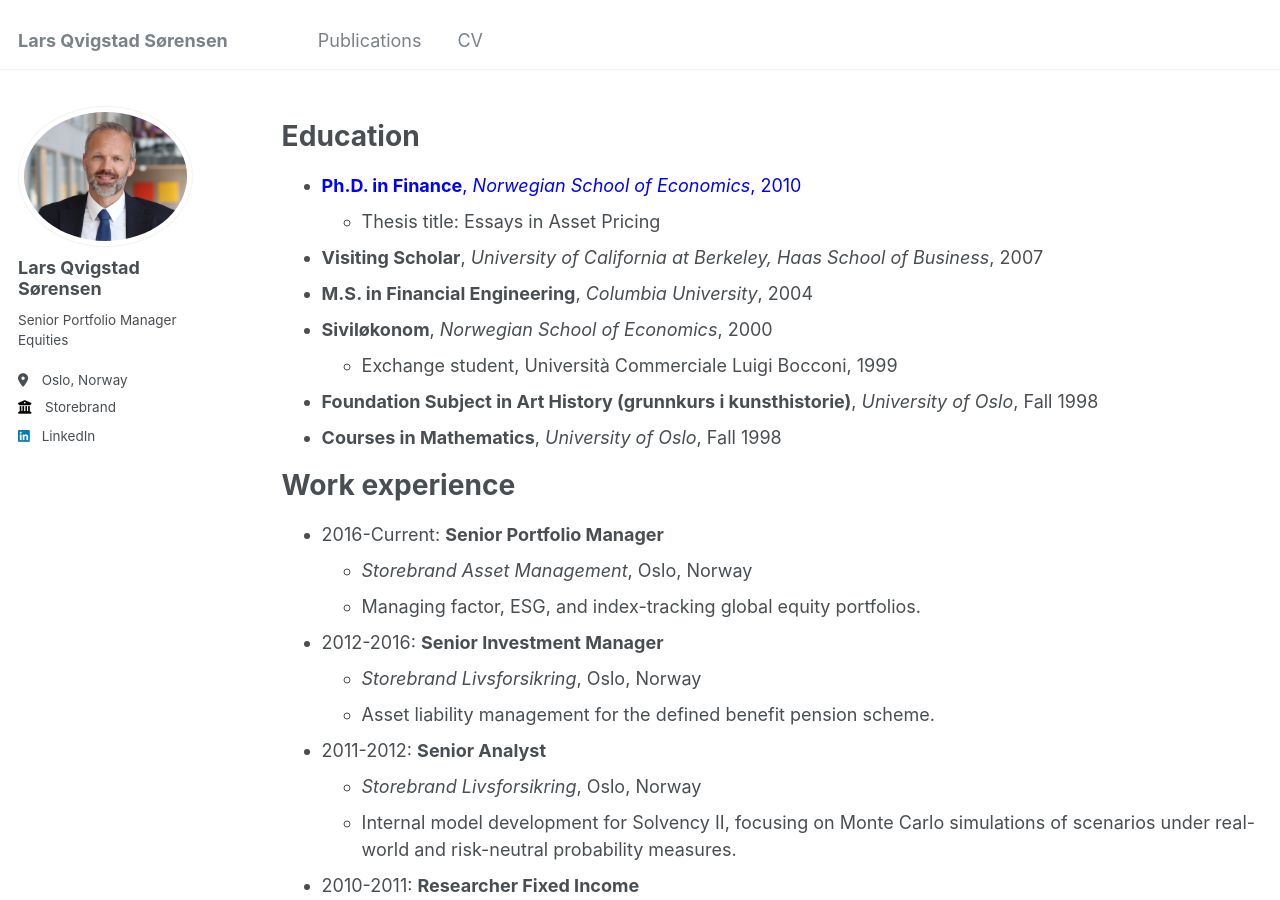
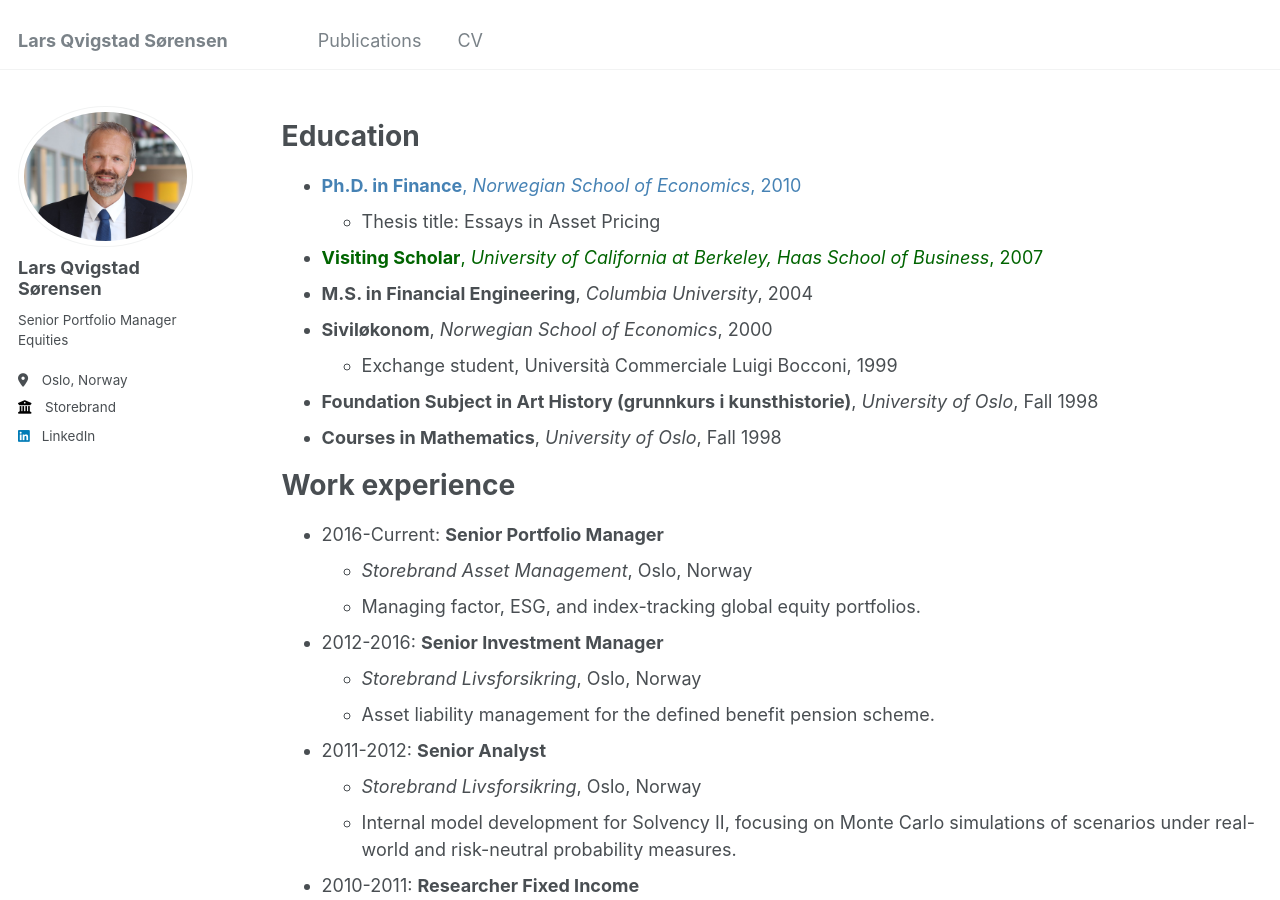
Before and after one commit to lars-qvigstad-sorensen/lars-qvigstad-sorensen.github.io, a Jekyll site: the page built from _pages/cv.md, in a window 1280 px wide and 900 px high. Built offline with Jekyll 4.4.1, drawn with Linux system fonts in a browser that asks for light colours.

Commit message:
Update cv.md

```diff
--- a/_pages/cv.md
+++ b/_pages/cv.md
@@ -11,9 +11,9 @@ redirect_from:
 
 Education
 ======
-* <span style="color:blue">**Ph.D. in Finance**, *Norwegian School of Economics*, 2010</span>
+* <span style="color:SteelBLue">**Ph.D. in Finance**, *Norwegian School of Economics*, 2010</span>
   * Thesis title: Essays in Asset Pricing
-* **Visiting Scholar**, *University of California at Berkeley, Haas School of Business*, 2007
+* <span style="color:DarkGreen">**Visiting Scholar**, *University of California at Berkeley, Haas School of Business*, 2007
 * **M.S. in Financial Engineering**, *Columbia University*, 2004
 * **Siviløkonom**, *Norwegian School of Economics*, 2000
   * Exchange student, Università Commerciale Luigi Bocconi, 1999
```
